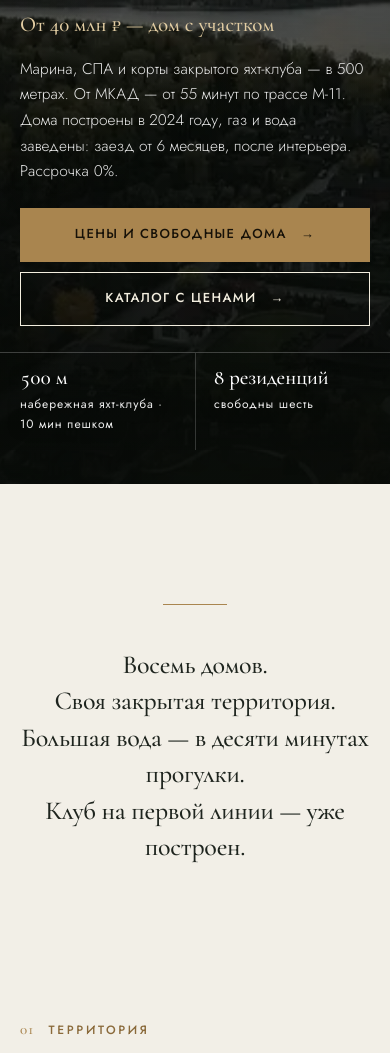
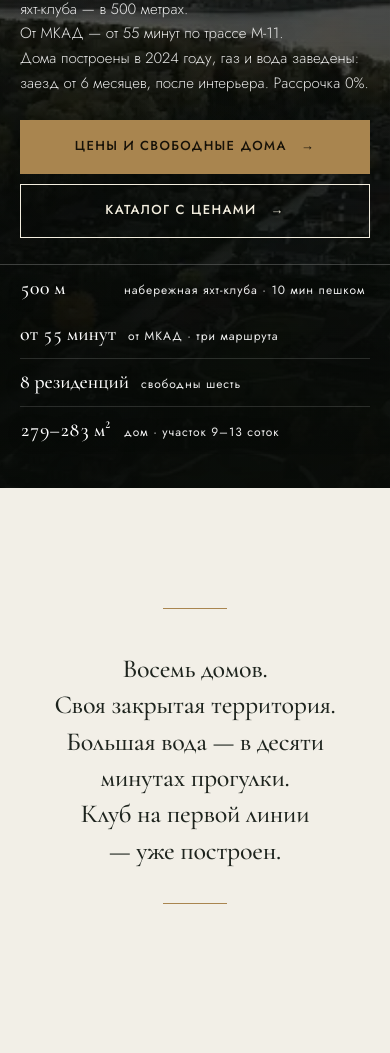
Before and after one commit to Sergey-Hut/istra-land2-site, a plain HTML site: page index.html in a window 390 px wide. Shown: the part 360-1413 px from the top of the page. Drawn offline with Linux system fonts and the light colour scheme.

Commit message:
Выравнивание hero, фактов, манифеста и фото-лесенок
Подзаголовок hero — каждое предложение своей строкой; факты на мобиле —
ровные строки одного размера; черта-разделитель после манифеста как
сверху; миниатюры фото-лесенок одной высоты, подписи в одну строку.

Co-Authored-By: Claude Fable 5 <noreply@anthropic.com>

```diff
--- a/index.html
+++ b/index.html
@@ -995,6 +995,23 @@
     .hero h1{font-size:30px}
     .hero-sub{font-size:14.5px;line-height:1.55;margin:10px 0 16px}
   }
+
+/* выравнивание 24.11: hero-подзаголовок, факты, манифест, лесенка */
+.hero-sub{max-width:56ch}
+.hero-sub .hs{display:block;text-wrap:balance}
+.manif-line-end{margin:42px auto 0}
+.manif p span{text-wrap:balance}
+@media(max-width:760px){.manif-line-end{margin-top:34px}}
+@media(max-width:820px){
+  .hero-facts .wrap{grid-template-columns:1fr}
+  .hero-facts .hf{display:flex;align-items:baseline;gap:12px;padding:13px 0;border-left:none}
+  .hero-facts .hf:nth-child(n+3){border-top:1px solid rgba(255,255,255,.14)}
+  .hero-facts .hf b{font-size:20px;min-width:92px}
+  .hero-facts .hf span{margin-top:0;line-height:1.4}
+  .tk-top .tk-frame,.tk-bot .tk-frame{aspect-ratio:4/3}
+  .tk .tag-cap{font-size:10.5px;letter-spacing:.07em;white-space:nowrap;overflow:hidden;text-overflow:ellipsis;max-width:100%}
+  .hero-sub{font-size:15px}
+}
 </style>
 
 <meta name="description" content="«Чайковский. Истра-Лэнд 2» — 8 готовых домов на Истринском водохранилище, девелопер LOTSMAN DEVELOPMENT. Свободны 6: цены 40–60 млн ₽ с участком, фото построенных домов, показ по записи.">
@@ -1074,7 +1091,7 @@
     <p class="chapter" style="margin-bottom:34px"><i>Истринское водохранилище</i> <span class="ch-x">Клубный посёлок «Чайковский. Истра-Лэнд 2»</span></p>
     <h1>Готовый дом <span style="white-space:nowrap">279–283&nbsp;м²</span> у&nbsp;Истринского водохранилища. <em>Свободных — шесть из&nbsp;восьми</em></h1>
     <p style="margin:18px 0 0;font-family:var(--serif);font-size:clamp(22px,2.6vw,30px);font-weight:500;color:var(--gold)">От 40 млн ₽ — дом с участком</p>
-    <p class="hero-sub">Марина, СПА и корты закрытого яхт-клуба — в 500 метрах. От МКАД — от 55 минут по трассе М-11. Дома построены в 2024 году, газ и вода заведены: заезд от 6 месяцев, после интерьера. Рассрочка&nbsp;0%.</p>
+    <p class="hero-sub"><span class="hs">Марина, СПА и корты закрытого яхт-клуба — в 500 метрах.</span> <span class="hs">От МКАД — от 55 минут по трассе М-11.</span> <span class="hs">Дома построены в 2024 году, газ и вода заведены:</span> <span class="hs">заезд от 6 месяцев, после интерьера. Рассрочка&nbsp;0%.</span></p>
     <div class="hero-cta">
       <a class="btn gold" href="#residences">Цены и свободные дома</a>
       <a class="btn line ondark" href="#quiz">Каталог с ценами</a>
@@ -1083,8 +1100,7 @@
   <a class="scroll-orb" href="#village" aria-label="Смотреть дальше"><i></i><i></i><span>↓</span></a>
   <div class="hero-facts">
     <div class="wrap">
-      <div class="hf"><b>500 м</b> <span>набережная яхт-клуба · 10 мин пешком</span></div>
-      <div class="hf"><b>от 55 минут</b> <span>от МКАД · три маршрута</span></div>
+      <div class="hf"><b>500 м</b> <span>набережная яхт-клуба · 10 мин пешком</span></div>      <div class="hf"><b>от 55 минут</b> <span>от МКАД · три маршрута</span></div>
       <div class="hf"><b>8 резиденций</b> <span>свободны шесть</span></div>
       <div class="hf"><b>279–283 м²</b> <span>дом · участок 9–13 соток</span></div>
     </div>
@@ -1100,6 +1116,7 @@
       <span class="rv-item">Большая вода — в десяти минутах прогулки.</span>
       <span class="rv-item">Клуб на первой линии — уже построен.</span>
     </p>
+    <i class="manif-line manif-line-end rv-item" aria-hidden="true"></i>
   </div>
 </section>
 
```
